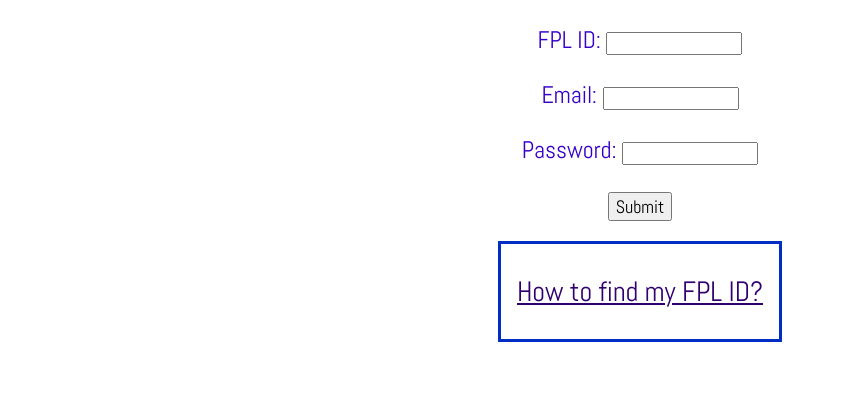
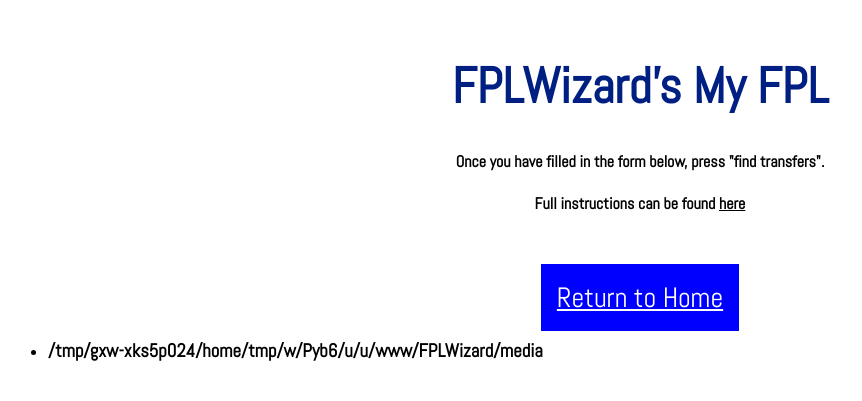
Before and after one commit to JamesRestell8/NEA_website, a Django app: page /MyFPL/ in a window 1280 px wide. Shown: the part 75-476 px from the top of the page, without its empty margins (0-862 px from the left). Run offline with Django 4.2, Linux system fonts and the light colour scheme; parts of the project's set-up code (start-up, migrations or seed data) failed here and were passed over; some libraries are stand-ins or nearby versions.

Commit message:
This commit, incredibly, is mostly stuff being removed. FPL API stopped working for authenticated requests over christmas, so will now need users to manually enter their teams player by player. This commit is a working blank slate to work from.

```diff
--- a/FPLWizard/FPLWizard/settings.py
+++ b/FPLWizard/FPLWizard/settings.py
@@ -11,6 +11,7 @@ https://docs.djangoproject.com/en/4.1/ref/settings/
 """
 
 from pathlib import Path
+import os
 
 # Build paths inside the project like this: BASE_DIR / 'subdir'.
 BASE_DIR = Path(__file__).resolve().parent.parent
@@ -132,3 +133,7 @@ STATIC_URL = 'static/'
 # https://docs.djangoproject.com/en/4.1/ref/settings/#default-auto-field
 
 DEFAULT_AUTO_FIELD = 'django.db.models.BigAutoField'
+
+
+MEDIA_URL = '/media/'
+MEDIA_ROOT = os.path.join(BASE_DIR, 'media')
--- a/FPLWizard/webApp/apps.py
+++ b/FPLWizard/webApp/apps.py
@@ -17,5 +17,5 @@ class WebappConfig(AppConfig):
         db = DatabaseUpdater()
 
         # DatabaseUpdater function that runs all the required functions in order
-        scheduler.add_job(db.tasksInOrder, 'interval', minutes=30, next_run_time=datetime.now())
-        scheduler.start()
+        #scheduler.add_job(db.tasksInOrder, 'interval', minutes=30, next_run_time=datetime.now())
+        #scheduler.start()
--- a/FPLWizard/webApp/forms.py
+++ b/FPLWizard/webApp/forms.py
@@ -1,7 +1 @@
 from django import forms
-
-class fplIDForm(forms.Form):
-    fplID = forms.CharField(label='FPL ID', max_length=10)
-    email = forms.CharField(label='Email', max_length=50)
-    # password widget means that password will be protected on screen
-    password = forms.CharField(label='Password', widget=forms.PasswordInput())
--- a/FPLWizard/webApp/static/webApp/style.css
+++ b/FPLWizard/webApp/static/webApp/style.css
@@ -145,3 +145,19 @@ input[type=submit]:hover {
         transform: scale(1);
     }
 }
+
+#inline-link {
+    all: unset;
+}
+
+#inline-link:link {
+    text-decoration: underline;
+}
+
+#inline-link:hover {
+    animation: pulse 2s;
+    transition: 0.3s;
+    background: black;
+    color: white;
+    cursor: pointer;
+}
--- a/FPLWizard/webApp/templates/webApp/myFPL.html
+++ b/FPLWizard/webApp/templates/webApp/myFPL.html
@@ -24,33 +24,20 @@
         <a href="/MyFPL">My FPL</a>
     </nav>
 
-    <form action='/MyFPL/' method='post'>
-        {% csrf_token %}
-        {{ form.as_p }}
-        <input type='submit' value='Submit'>
-    </form>
-
     <div id='center'>
-        <a class='backButton' id='idHelp' href='/MyFPL/fplIDHelp'>How to find my FPL ID?</a>
+        <h1>FPLWizard's My FPL</h1>
+        <h4>Once you have filled in the form below, press "find transfers".</h4>
+        <h4>Full instructions can be found <a id='inline-link' href='/MyFPL/fplIDHelp'>here</a></h4>
     </div>
 
-    {% if fplID != "" and email != "" and password != ""%}
-        <h2>Showing team details for account: </h2>
-        <h3>FPL ID: {{ fplID }}</h3>
-        <h3>Email: {{ email }}</h3>
-        <h3 id='passwordDisplay'>Password: </h3>
-        {% for i in password %}
-            <h3 id='passwordDisplay'>*</h3>
-        {% endfor %}
-    {% endif %}
 
-    <div id='center'>
-        {% if valid %}
-            {% for i in teamInfo %}
-                <h3>{{ i }}</h3>
-            {% endfor %}
-        {% else %}
-            <h3>{{teamInfo}}</h3>
-        {% endif %}
-    </div>
+    <p><a href="/webApp"> Return to Home </a></p>
+
+    <ul>
+    {% for item in content %}
+        <li>
+            <h3>{{ item }}</h3>
+        </li>
+    {% endfor %}
+    </ul>
 </body>
--- a/FPLWizard/webApp/urls.py
+++ b/FPLWizard/webApp/urls.py
@@ -1,5 +1,4 @@
 from django.urls import path
-
 from . import views
 
 urlpatterns = [
--- a/FPLWizard/webApp/user.py
+++ b/FPLWizard/webApp/user.py
@@ -50,13 +50,16 @@ class User():
             'app': 'plfpl-web'
         }
 
+        print(data)
         session.post(url=urlLogin, data=data, headers=headers)
 
         # now the session has been authenticated, we can request the user's team
         urlTeam = "https://fantasy.premierleague.com/api/my-team/" + str(self.fplID)
         team = session.get(url=urlTeam)
         toPrint = json.loads(team.content)
-
+        print(team)
+        print("")
+        print(team.ok)
         if team.ok:
             return toPrint
         else:
--- a/FPLWizard/webApp/views.py
+++ b/FPLWizard/webApp/views.py
@@ -3,13 +3,14 @@ from django.http import HttpResponseRedirect, HttpResponse
 from django.views import generic
 from django.template import loader
 from datetime import datetime
+from django.urls import reverse
+from django.contrib import messages
 
-from .forms import fplIDForm
 from .databaseUpdates import DatabaseUpdater
 from .user import User
-from .models import APIIDDictionary
+from .models import APIIDDictionary, FPLAPIStatsGameweek, UnderstatAPIStatsGameweek
 import pandas as pd
-
+from FPLWizard.settings import MEDIA_ROOT
 
 # Home/Welcome screen
 def index(request):
@@ -26,51 +27,36 @@ def positions(request):
     return HttpResponse(template.render(context, request))
 
 
+def csvTeamToPandas(file):
+    pass
+
+
 def myFPL(request):
     template = loader.get_template("webApp/myFPL.html")
 
-    # set default values for first visit to the page
-    fplID = ""
-    email = ""
-    password = ""
-    toPrint = []
-    valid = True
-    if request.method == "POST":
-        form = fplIDForm(request.POST)
-
-        if form.is_valid():
-            fplID = form.cleaned_data["fplID"]
-            email = form.cleaned_data["email"]
-            password = form.cleaned_data["password"]
-
-            # Make a new instance of user class, and use method to access FPL team
-            user = User(email, password, fplID)
-            team = user.getFplTeam()
-
-            if user.isValid():
-            # this line excludes information about bonus chips and transfers which will be needed
-                table = team['picks']
-                for i in range(len(table)):
-                    num = table[i].get('element')
-                    player = APIIDDictionary.objects.get(fplID=num)
-                    toPrint.append(player.understatName)
-            else:
-                valid = False
-                toPrint = "Invalid FPL login details"
-
-    else:
-        form = fplIDForm()
+    content = [MEDIA_ROOT]
 
 
-    # variables to send to HTML template
+    # it it's not GET, we know it's POST
+    if request.method == "POST":
+        pass
+        # Make a new instance of user class, and use method to access FPL team
+        #user = User(email, password, fplID)
+        #team = user.getFplTeam()
+
+        #if user.isValid():
+        ## this line excludes information about bonus chips and transfers which will be needed
+        #    table = team['picks']
+        #    for i in range(len(table)):
+        #        num = table[i].get('element')
+        #        player = APIIDDictionary.objects.get(fplID=num)
+        #        playerPoints = FPLAPIStatsGameweek.objects.get(fpl_id=num).fpl_total_points
+        #        toPrint.append(player.understatName + " " + playerPoints)
+        #else:
+        #    valid = False
+        #    toPrint = "Invalid FPL login details"
     context = {
-        'pageName': "My FPL",
-        'form': form,
-        'fplID': fplID,
-        'email': email,
-        'password': list(password),
-        'teamInfo': toPrint,
-        'valid': valid
+        'content': content
     }
     return HttpResponse(template.render(context, request))
 
```
Also changed, not shown: FPLWizard/webApp/databaseUpdates.py (+6 -6 lines), FPLWizard/webApp/static/webApp/TeamEntryForm.csv (added, +8 -0 lines), FPLWizard/db.sqlite3, FPLWizard/webApp/migrations/0009_document.py (added), FPLWizard/webApp/migrations/0010_delete_document.py (added), FPLWizard/webApp/models.py (line endings or trailing spaces).
